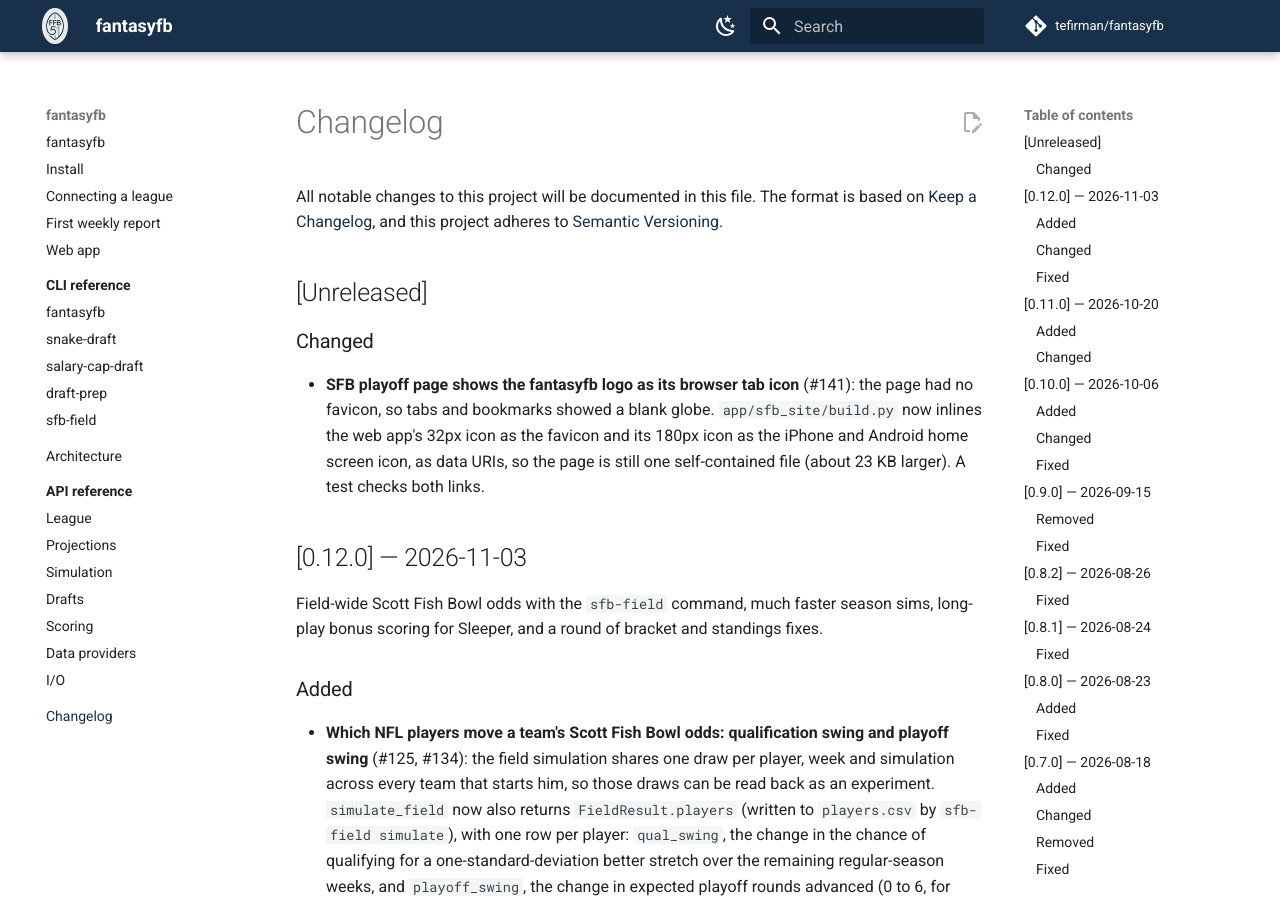
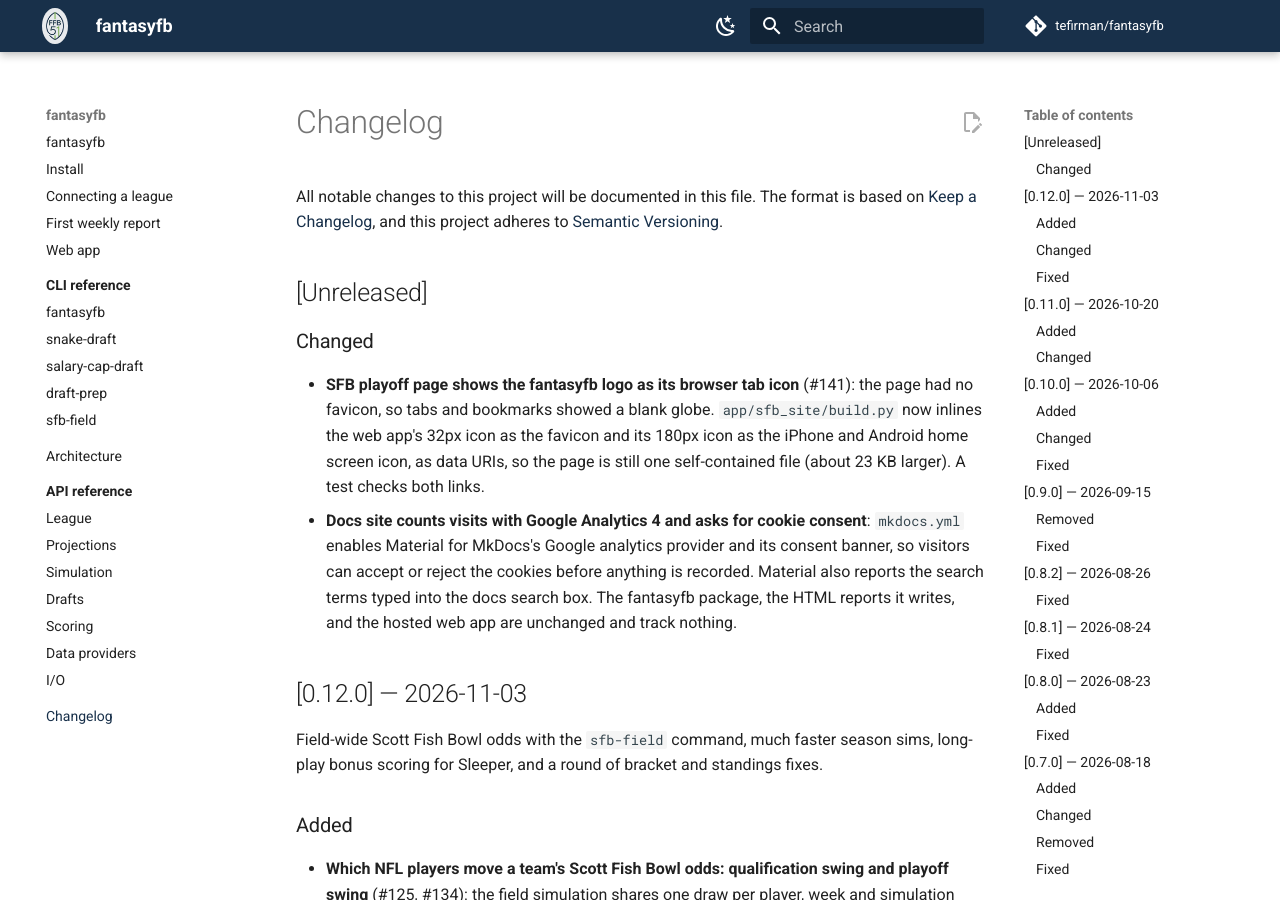
Before and after one commit to tefirman/fantasyfb, an MkDocs documentation site: the page built from docs/changelog.md, in a window 1280 px wide and 900 px high. Built offline with MkDocs 1.6.1 and Material for MkDocs 9.7.7, drawn with Linux system fonts in a browser that asks for light colours; comment, search, counter and statistics services are not loaded.

Commit message:
Add Google Analytics 4 and a consent banner to the docs site
Co-Authored-By: Claude Sonnet 5.5 <noreply@anthropic.com>

```diff
--- a/CHANGELOG.md
+++ b/CHANGELOG.md
@@ -8,6 +8,7 @@ and this project adheres to [Semantic Versioning](https://semver.org/spec/v2.0.0
 
 ### Changed
 - **SFB playoff page shows the fantasyfb logo as its browser tab icon** (#141): the page had no favicon, so tabs and bookmarks showed a blank globe. `app/sfb_site/build.py` now inlines the web app's 32px icon as the favicon and its 180px icon as the iPhone and Android home screen icon, as data URIs, so the page is still one self-contained file (about 23 KB larger). A test checks both links.
+- **Docs site counts visits with Google Analytics 4 and asks for cookie consent**: `mkdocs.yml` enables Material for MkDocs's Google analytics provider and its consent banner, so visitors can accept or reject the cookies before anything is recorded. Material also reports the search terms typed into the docs search box. The fantasyfb package, the HTML reports it writes, and the hosted web app are unchanged and track nothing.
 
 ## [0.12.0] — 2026-11-03
 
--- a/mkdocs.yml
+++ b/mkdocs.yml
@@ -99,6 +99,17 @@ markdown_extensions:
       alternate_style: true
 
 extra:
+  analytics:
+    provider: google
+    property: G-1MRV3D498D
+  consent:
+    title: Cookies
+    description: >-
+      This site uses Google Analytics cookies to count visits to the documentation.
+      Accepting is optional and nothing else on the site depends on it.
+    actions:
+      - accept
+      - reject
   social:
     - icon: fontawesome/brands/github
       link: https://github.com/tefirman/fantasyfb
```
